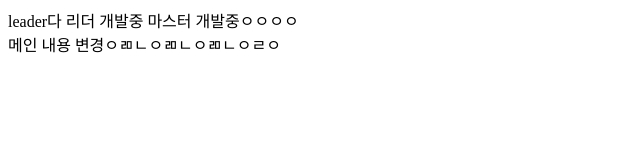
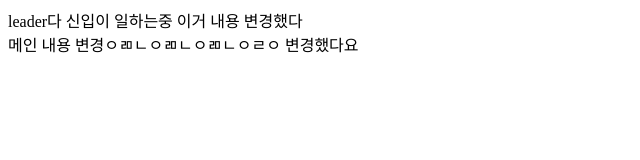
Before and after one commit to batang1/company-project, a plain HTML site: page index.html in a window 1280 px wide. Shown: the whole page, without its empty margins (0-640 px from the left). Drawn offline with Linux system fonts and the light colour scheme.

Commit message:
freshman commit

```diff
--- a/index.html
+++ b/index.html
@@ -8,10 +8,11 @@
   <body>
     <nav>
         leader다
-        리더 개발중 마스터 개발중ㅇㅇㅇㅇ
+        신입이 일하는중 이거 내용 변경했다
     </nav>
     <main>
       메인 내용 변경ㅇㄻㄴㅇㄻㄴㅇㄻㄴㅇㄹㅇ
+      변경했다요
     </main>
     <footer></footer>
   </body>
```
